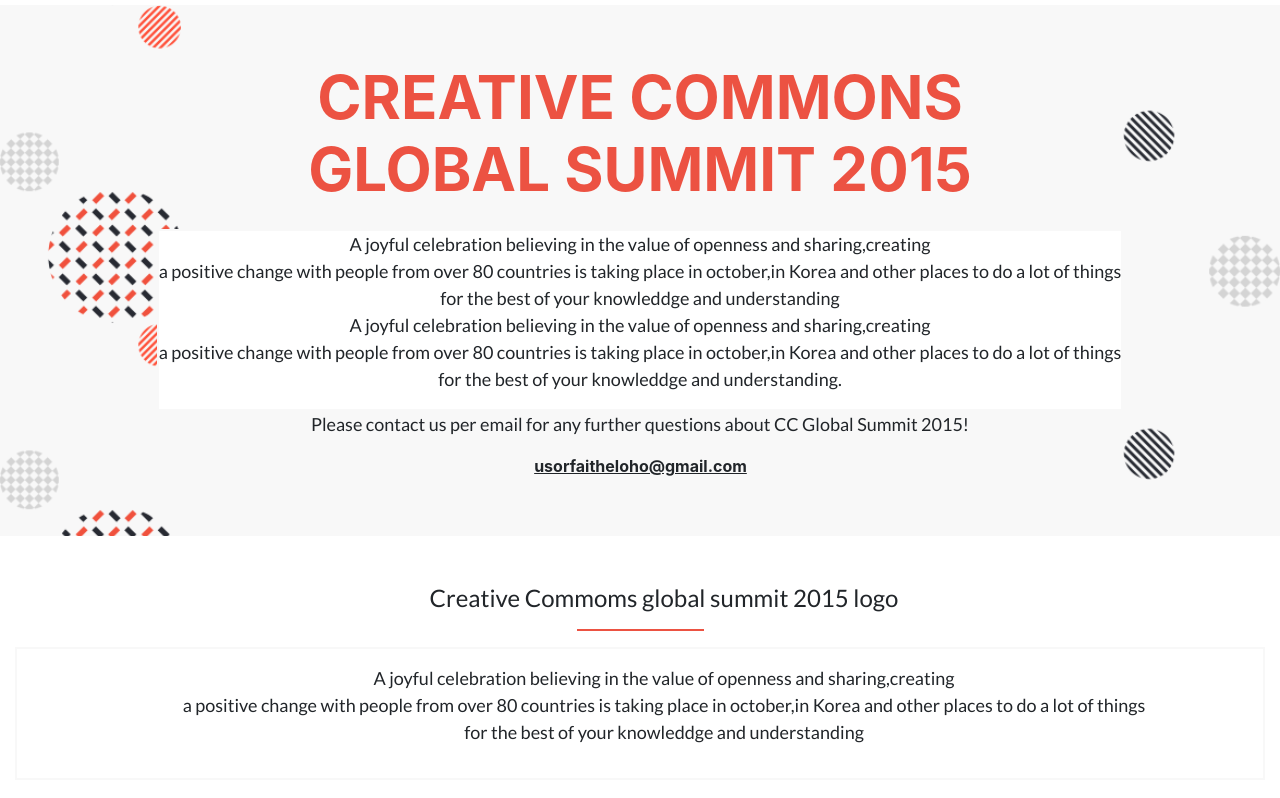
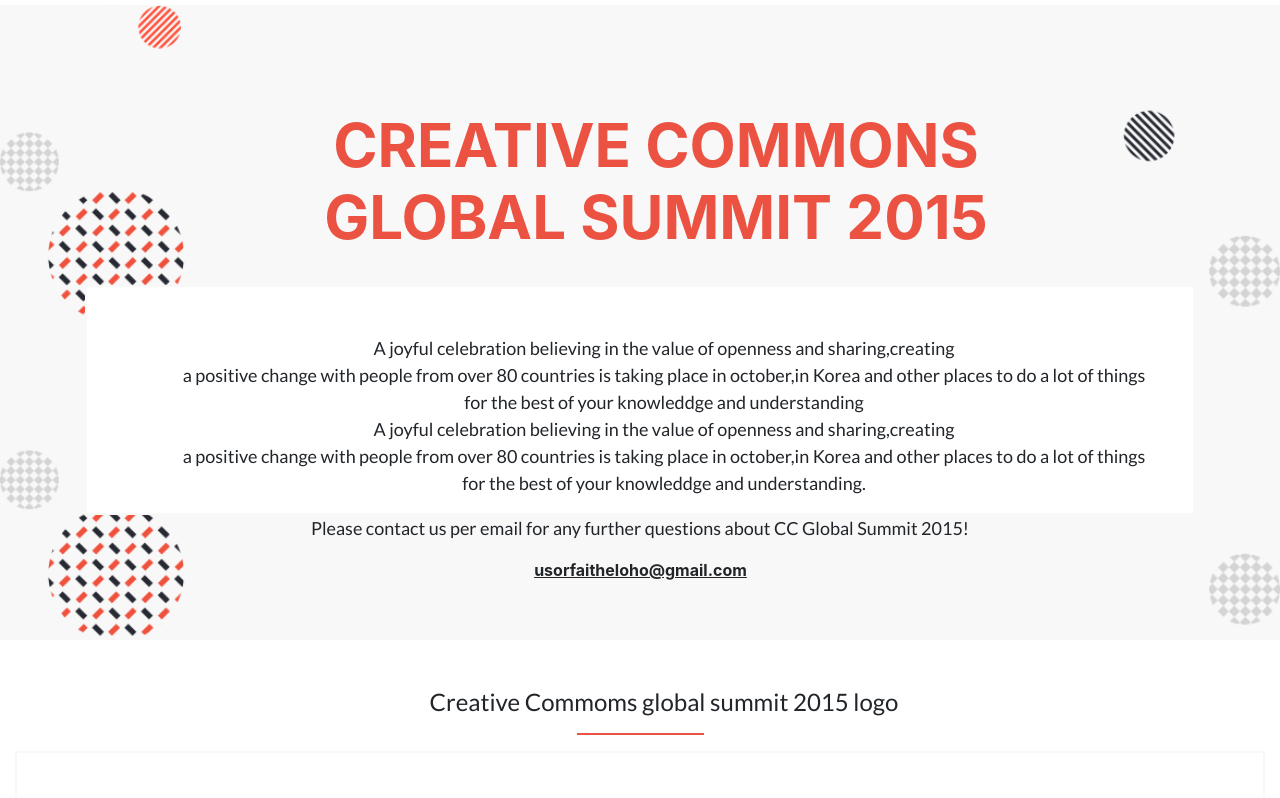
Before and after one commit to usorfaitheloho/HackHerThon, a website: page about.html in a window 1280 px wide. Shown: the part 120-918 px from the top of the page. Drawn offline with nearby package versions, Linux system fonts and the light colour scheme; a web font is replaced by a local one.

Commit message:
Update style.css

```diff
--- a/about.html
+++ b/about.html
@@ -107,9 +107,9 @@
     <section class="main-body container-fluid d-flex flex-column justify-content-center about-section pl-0">
         <div class="row justify-content-center text-center col-12">
             <div>
-            <h5 class="text-effect font-weight-bold p-3 font-style-medium  text-center ml- creative">CREATIVE COMMONS <br/>GLOBAL SUMMIT 2015</h5>
+            <h5 class="text-effect font-weight-bold p-3 font-style-medium  text-center mb-3 ml-5 mr-5 pl-5 mt-5 creative">CREATIVE COMMONS <br/>GLOBAL SUMMIT 2015</h5>
             <div class="bg-white about-main" >
-            <p class="ml-0 pr-0">A joyful celebration believing in the value of openness and sharing,creating <br/>
+            <p class="mb-3 ml-5 mr-5 pl-5 mt-5">A joyful celebration believing in the value of openness and sharing,creating <br/>
                 a positive change with people from over 80 countries is taking place in october,in Korea and other places to do a lot of things<br/>
                 for the best of your knowleddge and understanding <br/>
                 A joyful celebration believing in the value of openness and sharing,creating <br/>
@@ -134,7 +134,7 @@
             <hr class="section_title_hr">
         </div>
         <div class="bg-white text-center about-main">
-            <p class="ml-5 p-3">A joyful celebration believing in the value of openness and sharing,creating <br/>
+            <p class="mb-3 ml-5 mr-5 pl-5 mt-5">A joyful celebration believing in the value of openness and sharing,creating <br/>
                 a positive change with people from over 80 countries is taking place in october,in Korea and other places to do a lot of things<br/>
                 for the best of your knowleddge and understanding <br/>
             </p>
```
